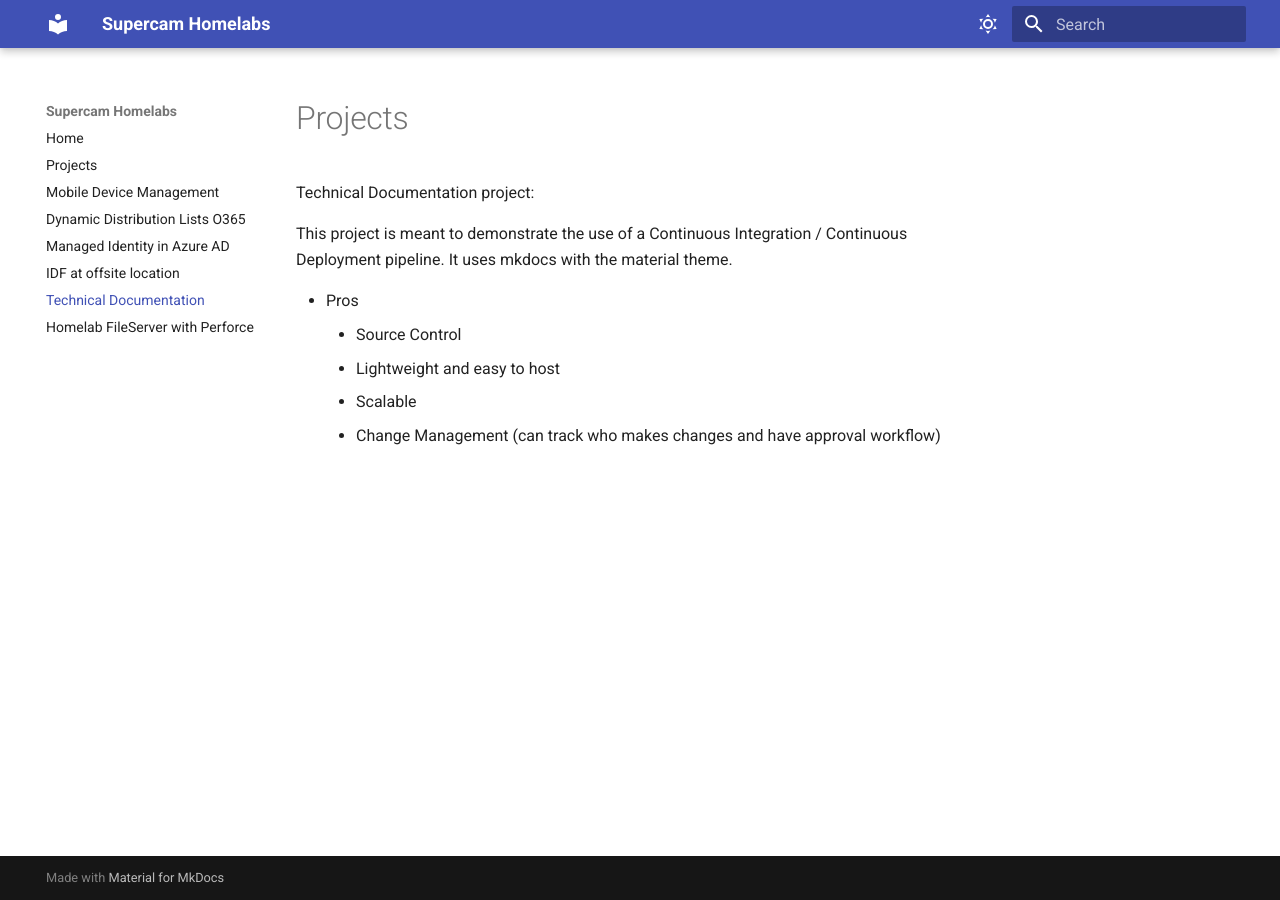
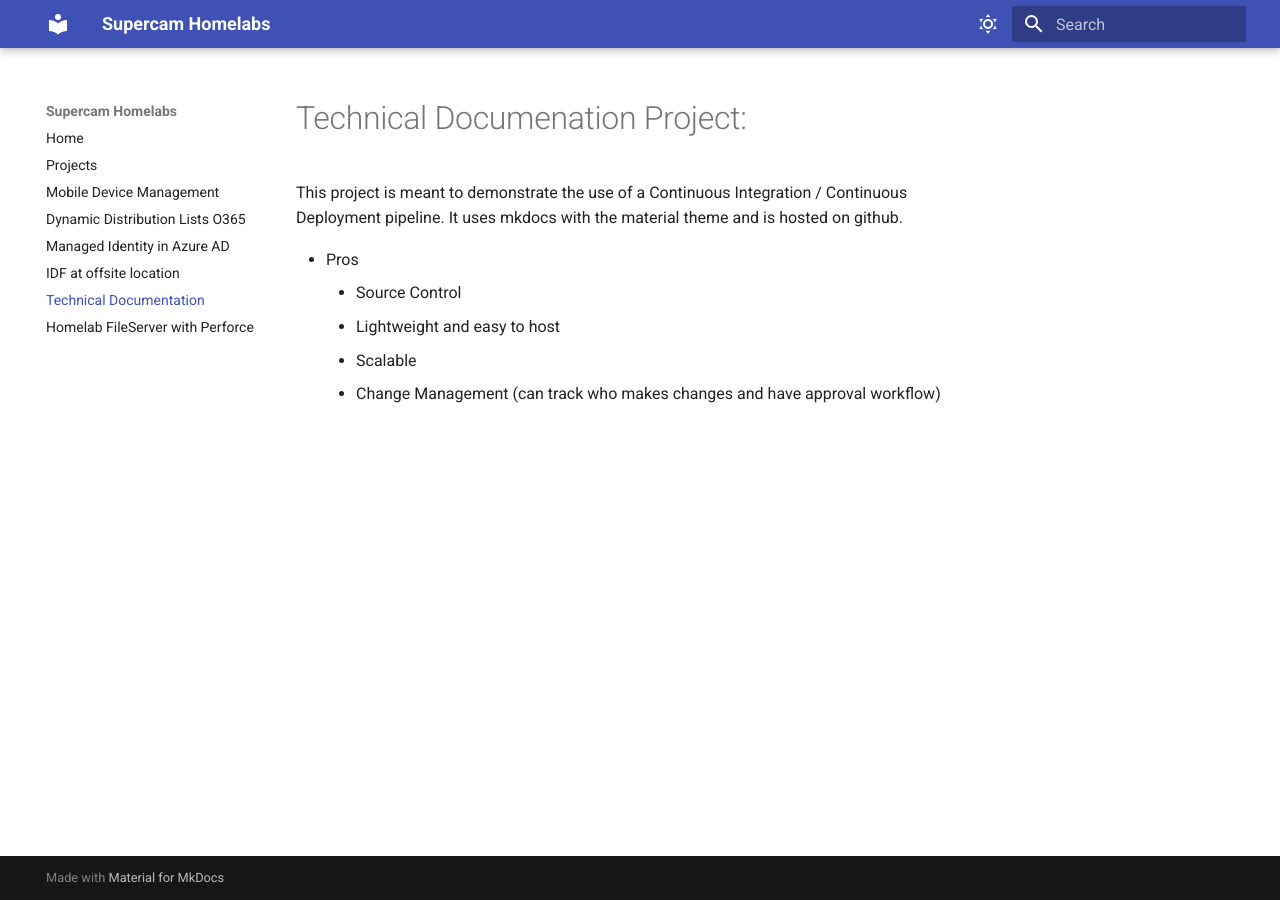
Before and after one commit to supercam/greybox, an MkDocs documentation site: the page built from docs/techdocs.md, in a window 1280 px wide. Built offline with MkDocs 1.6.1 and Material for MkDocs 9.7.7, drawn with Linux system fonts in a browser that asks for light colours.

Commit message:
grammar changes
grammar and minor edits

```diff
--- a/docs/techdocs.md
+++ b/docs/techdocs.md
@@ -1,8 +1,6 @@
-# Projects
+# Technical Documenation Project:
 
-Technical Documentation project:
-
-This project is meant to demonstrate the use of a Continuous Integration / Continuous Deployment pipeline. It uses mkdocs with the material theme.
+This project is meant to demonstrate the use of a Continuous Integration / Continuous Deployment pipeline. It uses mkdocs with the material theme and is hosted on github.
 
 
 - Pros
```
Also changed, not shown: docs/studio_perforce.md (+3 -3 lines).
